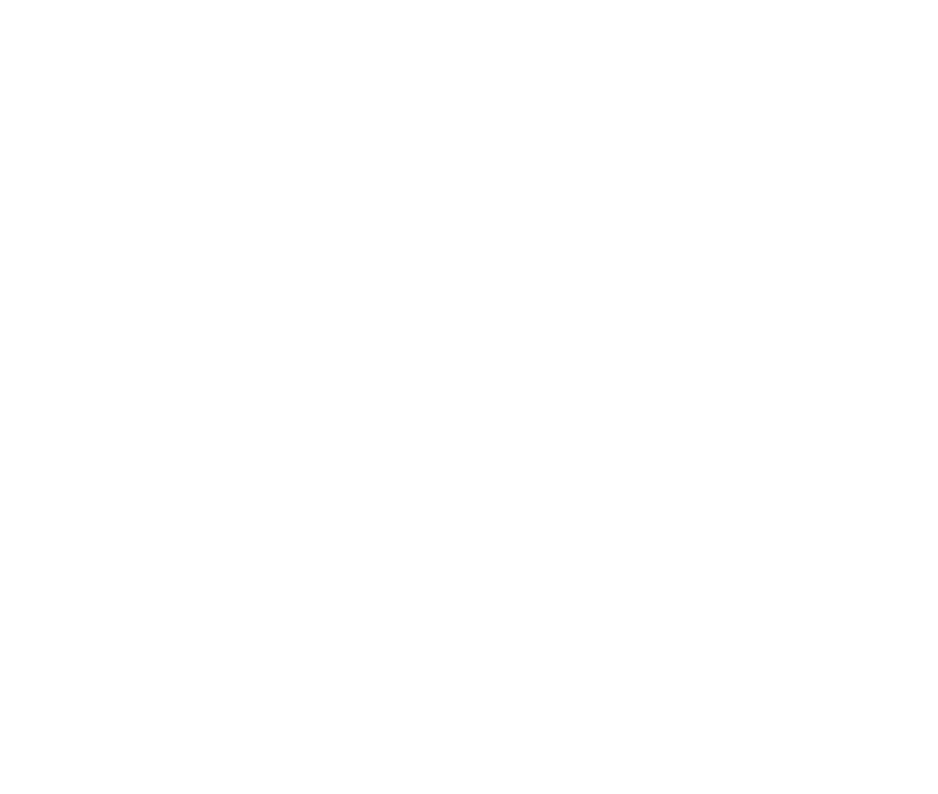
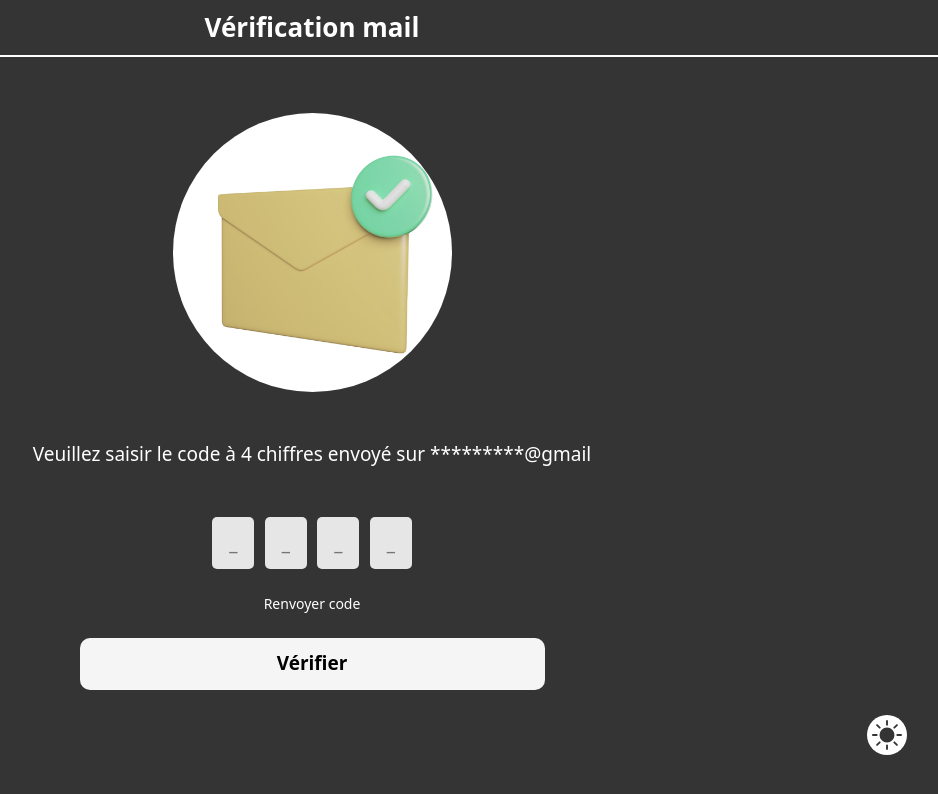
Before and after one commit to Pascal512/secure-sentinel-frontend, a Vue app: page /VerificationEmail in a window 1280 px wide. Before the commit this address had no page. Shown: the top 794 px of the page, without its empty margins (328-1266 px from the left). Built offline with nearby package versions, Linux system fonts and the light colour scheme.

Commit message:
Ajout page VerificationEmail

```diff
--- a/public/css/style.css
+++ b/public/css/style.css
@@ -1,5 +1,5 @@
 body {
-    font-family: 'Poppins';
+    font-family: 'Poppins', Verdana, Geneva, Tahoma, sans-serif;
     height: 100%;
     min-height: 100vh !important;
     width: 100% !important;
@@ -16,6 +16,9 @@
 .bg-clair {
     color: black;
     background-color: white;
+}
+.bg-f0f0f0 {
+    background-color: #f0f0f0;
 }
 .couleurs-herite {
     color: inherit;
@@ -96,6 +99,19 @@
     font-size: 19px;
     font-weight: 700;
 }
+.input-code {
+    width: 42px;
+    height: 52px;
+    margin: 0px auto;
+    border: none;
+    border-radius: 5px;
+    color: #343434;
+    background-color: #e6e6e6;
+    font-weight: 900;
+    font-size: 20px;
+    text-align: center;
+    display: inline-block;
+}
 .input-clair {
     display: block;
     width: 100%;
@@ -129,3 +145,11 @@
     text-underline-offset: 4px;
     text-decoration-thickness: 2px;
 }
+
+.border-radius-50p {
+    border-radius: 50%;
+}
+
+.cursor-pointer {
+    cursor: pointer;
+}
--- a/public/index.html
+++ b/public/index.html
@@ -6,6 +6,7 @@
     <meta name="viewport" content="width=device-width,initial-scale=1.0">
     <link rel="stylesheet" href="css/style.css">
     <link href='https://fonts.googleapis.com/css?family=Poppins' rel='stylesheet'>
+    <link href="https://fonts.googleapis.com/css2?family=Poppins:wght@400;600;700;900&display=swap" rel="stylesheet">
     <!-- link rel="icon" href="<%= BASE_URL %>favicon.ico" -->
     <link rel="icon" href="<%= BASE_URL %>Image5.png">
     <title><%= htmlWebpackPlugin.options.title %></title>
--- a/src/router/index.js
+++ b/src/router/index.js
@@ -9,6 +9,7 @@
 import InscriptionPage1 from '@/views/InscriptionPage1.vue';
 import InscriptionPage2 from '@/views/InscriptionPage2.vue';
 import MotDePasseOublie from '@/views/MotDePasseOublie.vue';
+import VerificationEmail from '@/views/VerificationEmail.vue';
 
 const routes = [
   {
@@ -60,6 +61,11 @@
     path: '/MotDePasseOublie',
     name: 'Mot de passe oublié',
     component: MotDePasseOublie
+  },
+  {
+    path: '/VerificationEmail',
+    name: 'Vérification Email',
+    component: VerificationEmail
   }
 ];
 
--- a/src/views/MotDePasseOublie.vue
+++ b/src/views/MotDePasseOublie.vue
@@ -10,7 +10,7 @@
             <form action="" class="mx-auto col-11 col-md-5">
                 <label for="email" class="label-normal" >E-mail</label>
                 <input type="email" id="email" placeholder="" :class="{ 'input-sombre': isModeSombre, 'input-clair': !isModeSombre }">
-                <router-link to="/" class="form-bouton mt-5" :class="{ 'bouton-sombre': !isModeSombre, 'bouton-clair': isModeSombre }">Réinitialisation mot de passe</router-link>
+                <router-link to="/VerificationEmail" class="form-bouton mt-5" :class="{ 'bouton-sombre': !isModeSombre, 'bouton-clair': isModeSombre }">Réinitialisation mot de passe</router-link>
                 <p class="text-center fw-400 text-14 mt-3 mb-0 pb-5">Vous vous souvenez de votre mot de passe ? <router-link to="/ConnexionPage" class="lien couleurs-herite">Connectez-vous</router-link></p>
             </form>
         </div>
@@ -38,7 +38,5 @@
 </script>
 
 <style>
-.border-radius-50p {
-    border-radius: 50%;
-}
+
 </style>
--- /dev/null
+++ b/src/views/VerificationEmail.vue
@@ -0,0 +1,99 @@
+<template>
+    <MenuHautSansBouton titre="Vérification mail" />
+    <DarkModeSwitch />
+    <div class="min-h-100vh padding-haut z-index-10" :class="{ 'bg-clair': !isModeSombre, 'bg-sombre': isModeSombre }" >
+        <div class="container pt-5">
+            <div class="col-8 col-md-3 mx-auto mb-5">
+                <img src="../assets/Image11.png" alt="" class="d-block w-100 border-radius-50p bg-clair p-2 overflow-visible">
+            </div>
+            <p class="text-center w-80 fw-400 text-19 mx-auto mb-5">Veuillez saisir le code à 4 chiffres envoyé sur *********@gmail</p>
+            <form action="" class="mx-auto col-11 col-md-5">
+                <input type="number" name="code" id="code-0" class="cacher mx-auto d-block">
+                <div class="conteneur-code mx-auto">
+                    <input type="number" maxlength="1" name="code-1" id="code-1" class="input-code" placeholder="_" readonly>
+                    <input type="number" maxlength="1" name="code-2" id="code-2" class="input-code" placeholder="_" readonly>
+                    <input type="number" maxlength="1" name="code-3" id="code-3" class="input-code" placeholder="_" readonly>
+                    <input type="number" maxlength="1" name="code-4" id="code-4" class="input-code" placeholder="_" readonly>
+                </div>
+                <div class="text-14 mx-auto text-center my-4 couleurs-herite cursor-pointer" @click="renvoyerCode" >Renvoyer code</div>
+                <router-link to="/" class="form-bouton" :class="{ 'bouton-sombre': !isModeSombre, 'bouton-clair': isModeSombre }">Vérifier</router-link>
+            </form>
+        </div>
+    </div>
+</template>
+
+<script>
+import DarkModeSwitch from '@/components/DarkModeSwitch.vue';
+import MenuHautSansBouton from '@/components/MenuHautSansBouton.vue';
+import { mapActions, mapGetters } from 'vuex';
+
+export default {
+    name: 'VerificationEmail',
+    components: {
+        MenuHautSansBouton,
+        DarkModeSwitch
+    },
+    computed: {
+        ...mapGetters(['isModeSombre'])
+    },
+    methods: {
+        ...mapActions(['toggleModeSombre']),
+        renvoyerCode() {
+            alert('Le code a été renvoyé.');
+        }
+    }
+}
+
+document.addEventListener('DOMContentLoaded', function() {
+    let code0 = document.getElementById('code-0');
+    let code1 = document.getElementById('code-1');
+    let code2 = document.getElementById('code-2');
+    let code3 = document.getElementById('code-3');
+    let code4 = document.getElementById('code-4');
+
+    function editer() {
+        code0.focus();
+        validateLength();
+        console.log('###___édition enclenchée !');
+    }
+
+    function validateLength() {
+        if (code0.value.length > 4) {
+            code0.value = code0.value.slice(0, 4);
+        }
+        let [char1, char2, char3, char4] = code0.value;
+        code1.value = char1 ? char1 : '';
+        code2.value = char2 ? char2 : '';
+        code3.value = char3 ? char3 : '';
+        code4.value = char4 ? char4 : '';
+    }
+
+    code0.addEventListener('input', validateLength);
+    code1.addEventListener('click', editer);
+    code2.addEventListener('click', editer);
+    code3.addEventListener('click', editer);
+    code4.addEventListener('click', editer);
+
+    let code = code1.value + code2.value + code3.value + code4.value;
+    console.log(code);
+    code0.focus();
+});
+</script>
+
+<style scoped>
+.conteneur-code {
+    width: 210px;
+    margin: 0px auto;
+    display: flex;
+    justify-content: space-between !important;
+}
+input[type="number"]::-webkit-outer-spin-button,
+input[type="number"]::-webkit-inner-spin-button {
+    -webkit-appearance: none;
+    margin: 0;
+}
+.cacher {
+    position: absolute;
+    z-index: -1;
+}
+</style>
```
